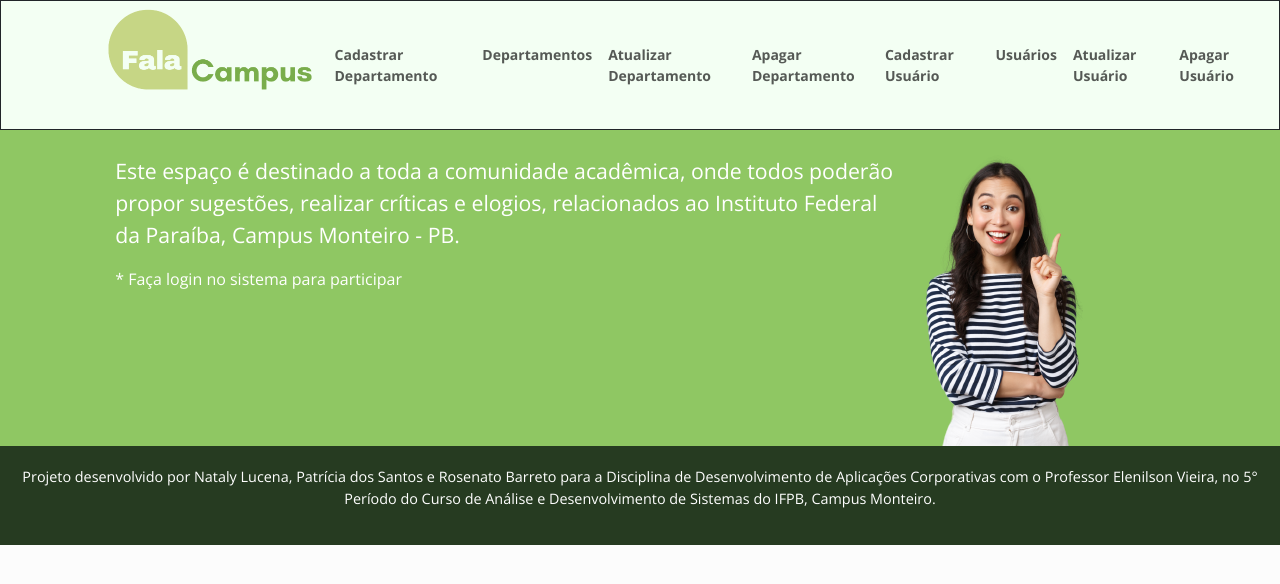
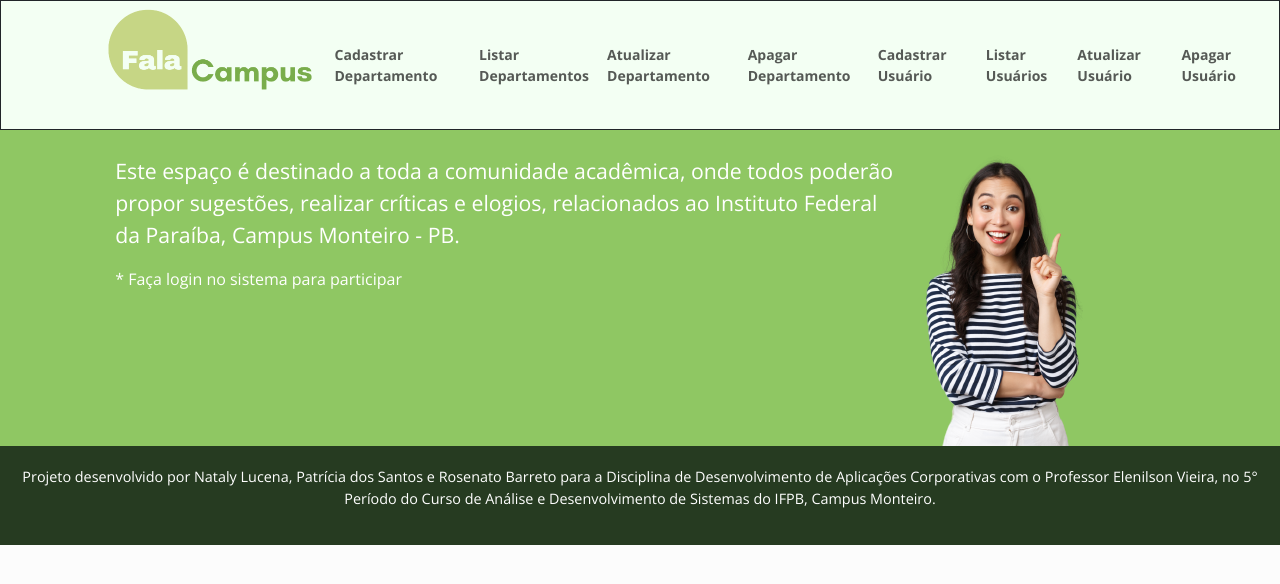
Before and after one commit to moreiranat/falacampus-frontend, a React (Create React App) app: page / in a window 1280 px wide. Shown: the top 584 px of the page. Built offline with nearby package versions, Linux system fonts and the light colour scheme.

Commit message:
Atualização do NavBar.

```diff
--- a/src/components/NavBar.js
+++ b/src/components/NavBar.js
@@ -19,12 +19,12 @@ function NavBar(props) {
                         {/* <NavBarItem href="/login" label="Login"/> */}
 
                         <NavBarItem href="/createDepartament" label="Cadastrar Departamento"/>
-                        <NavBarItem href="/viewDepartaments" label="Departamentos"/>
+                        <NavBarItem href="/viewDepartaments" label="Listar Departamentos"/>
                         <NavBarItem href="/updateDepartament" label="Atualizar Departamento"/>
                         <NavBarItem href="/deleteDepartament" label="Apagar Departamento"/>
 
                         <NavBarItem href="/createUser" label="Cadastrar Usuário"/>
-                        <NavBarItem href="/viewUsers" label="Usuários"/>
+                        <NavBarItem href="/viewUsers" label="Listar Usuários"/>
                         <NavBarItem href="/updateUser" label="Atualizar Usuário"/>
                         <NavBarItem href="/deleteUser" label="Apagar Usuário"/>
 
```
